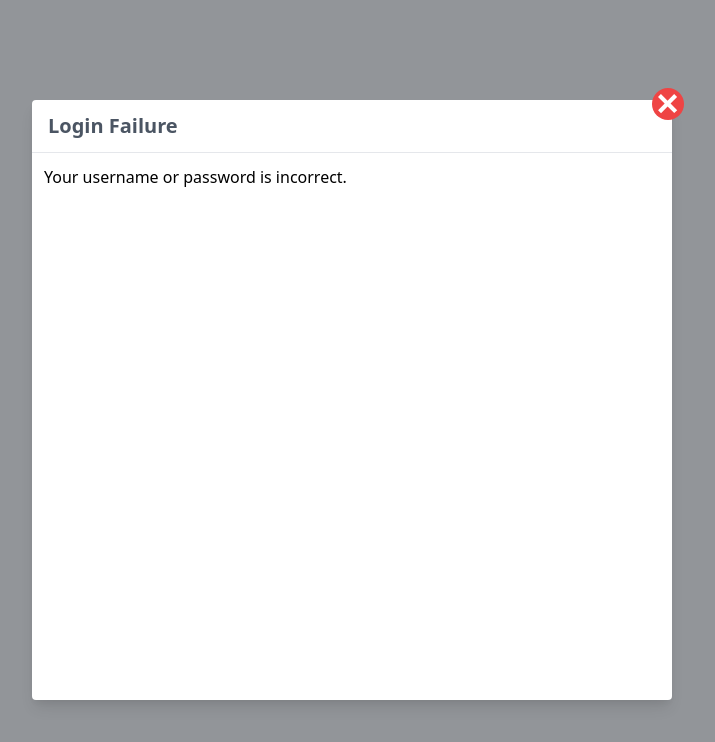
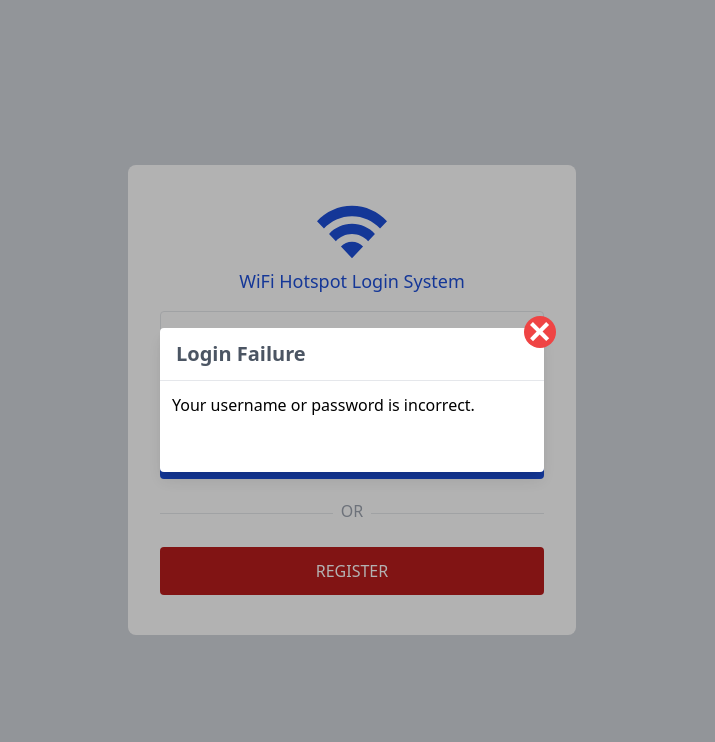
Before and after one commit to nithach2321/INT203_62130500043_Groupwork_SPA, a Vue app: page / in a window 1280 px wide. Both pictures are taken after typing "Sample", "Sample123" into the empty fields and a click on the button "LOGIN". Shown: the top 742 px of the page, without its empty margins (288-1003 px from the left). Built offline with nearby package versions, Linux system fonts and the light colour scheme; data requests are answered from the project's data file.

Commit message:
[complete] complete all view

```diff
--- a/src/components/MyTemplate.vue
+++ b/src/components/MyTemplate.vue
@@ -2,13 +2,23 @@
   <div class=" bg-gray-300">
     <div class="container h-screen">
         <div class="p-8 bg-white rounded-lg max-w-md pb-10">
-            <div class="flex justify-center mb-4 fill-current text-blue-700">
+            <div class="flex justify-center fill-current text-blue-700">
               <svg xmlns="http://www.w3.org/2000/svg" width="70" viewBox="0 0 24 24">
                 <path d="M8.213 16.984c.97-1.028 2.308-1.664 3.787-1.664s2.817.636 3.787 1.664l-3.787 4.016-3.787-4.016zm-1.747-1.854c1.417-1.502 3.373-2.431 5.534-2.431s4.118.929 5.534 2.431l2.33-2.472c-2.012-2.134-4.793-3.454-7.864-3.454s-5.852 1.32-7.864 3.455l2.33 2.471zm-4.078-4.325c2.46-2.609 5.859-4.222 9.612-4.222s7.152 1.613 9.612 4.222l2.388-2.533c-3.071-3.257-7.313-5.272-12-5.272s-8.929 2.015-12 5.272l2.388 2.533z"/>
               </svg>
             </div>
+            <p class="flex justify-center mb-4 text-lg text-blue-700">{{msg}}</p>
             <slot></slot>
         </div>
     </div>
   </div>
 </template>
+
+<script>
+export default {
+  name: 'MyTemplate',
+  props: {
+    msg: String
+  }
+}
+</script>
--- a/src/components/Popover.vue
+++ b/src/components/Popover.vue
@@ -1,13 +1,14 @@
 <template>
     <div v-show="show" class="absolute inset-0 bg-black bg-opacity-30 h-screen w-full flex justify-center items-start md:items-center pt-64 md:pt-0">
-        <div :class="[width, height]" class=" transform relative md:w-1/2 md:h-3/4 bg-white rounded shadow-lg transition-opacity transition-transform duration-300">
+        <div :class="[width, height,mdwidth,mdheight]" class=" transform relative bg-white rounded shadow-lg transition-opacity transition-transform duration-300">
         <button v-on:click="$emit('close-pop','')" class="absolute -top-3 -right-3 bg-red-500 hover:bg-red-600 text-2xl w-8 h-8 rounded-full focus:outline-none text-white">
             <svg class="h-3/5 mx-auto my-auto fill-current text-white" xmlns="http://www.w3.org/2000/svg" viewBox="0 0 24 24"><path d="M24 20.188l-8.315-8.209 8.2-8.282-3.697-3.697-8.212 8.318-8.31-8.203-3.666 3.666 8.321 8.24-8.206 8.313 3.666 3.666 8.237-8.318 8.285 8.203z"/></svg>
         </button>
             <div class="px-4 py-3 border-b border-gray-200">
                 <h2 class="text-xl font-semibold text-gray-600">{{title}}</h2>
             </div>
-            <div class="w-full p-3">{{text}}</div>
+            <div class="w-full p-3">{{text1}}</div>
+            <div class="w-full p-3">{{text2}}</div>
         </div>
     </div>
 </template>
@@ -28,11 +29,23 @@ export default {
         type: String,
         default: 'h-1/2'
     },
+    mdwidth:{
+        type: String,
+        default: 'md:w-1/2'
+    },
+    mdheight:{
+        type: String,
+        default: 'md:h-3/4'
+    },
     title:{
         require: true,
         type: String
     },
-    text:{
+    text1:{
+        require: true,
+        type: String
+    },
+    text2:{
         require: true,
         type: String
     }
--- a/src/views/Login.vue
+++ b/src/views/Login.vue
@@ -1,17 +1,16 @@
 <template>
-  <my-template>
+  <my-template msg="WiFi Hotspot Login System">
     <form @submit.prevent="submitLoginForm">
       <p v-if="loginForm.invalidUsernameInput" class="text-red-500">Please enter your username!</p>
       <input v-model.trim="loginForm.username" type="text" class="inputtextbox" placeholder="Username">
 
       <p v-if="loginForm.invalidPasswordInput" class="text-red-500">Please enter your password!</p>
       <input v-model.trim="loginForm.password" type="password" class="inputtextbox mt-3" placeholder="Password">
-      <div class="flex justify-end items-center mt-2">
-        <a href="#" class="text-gray-400 hover:text-gray-600">Forgot password?</a>
-      </div>
+
       <button class="button bg-blue-700 hover:bg-blue-800">login</button>
     </form>
-    <popover @close-pop="editPopOver()" :show="popOver.show" :width="popOver.width" :height="popOver.height" :title="popOver.title" :text="popOver.text"></popover>
+    <popover @close-pop="editPopOver()" :show="popOver.show" :width="popOver.width" :height="popOver.height"
+    :mdwidth="popOver.mdwidth" :mdheight="popOver.mdheight" :title="popOver.title" :text1="popOver.text1" :text2="popOver.text2"></popover>
     <div class="flex justify-between items-center mt-3">
       <hr class="w-full"> <span class="p-2 text-gray-400 mb-1">OR</span> <hr class="w-full">
     </div>
@@ -41,8 +40,11 @@ export default {
         show: false,
         width: 'w-7/12',
         height: 'h-1/6',
+        mdwidth: 'md:w-96',
+        mdheight: 'md:h-36',
         title: '',
-        text: ''
+        text1: '',
+        text2: '',
       },
       accountDb: 'http://localhost:3000/account'
     }
@@ -65,8 +67,8 @@ export default {
       for(let account of dataAccount){
         if(account.username == this.loginForm.username &&
         account.password == this.loginForm.password){
-          this.editPopOver(true,'Login Successful',`Wellcome ${this.loginForm.username}`)
-
+          this.editPopOver(true,'Login Successful',`Wellcome ${this.loginForm.username}`,'Please wait in 3 second')
+          setInterval(function(){ window.location.replace("http://www.google.com"); return;}, 3000);
           return;
         }
       }
@@ -74,10 +76,11 @@ export default {
       this.editPopOver(true,'Login Failure','Your username or password is incorrect.')
     },
 
-    editPopOver(show = false,title = '',text = ''){
+    editPopOver(show = false,title = '',text1 = '',text2 = ''){
       this.popOver.show = show;
       this.popOver.title = title;
-      this.popOver.text = text;
+      this.popOver.text1 = text1;
+      this.popOver.text2 = text2
     },
 
     async getAccount(){
--- a/src/views/Registration.vue
+++ b/src/views/Registration.vue
@@ -18,12 +18,13 @@
       <p v-if="registerForm.notAcceptTerms" class="text-red-500 ">Please accept the Terms of Service and Privacy Policy</p>
       <input v-model="registerForm.terms" type="checkbox" id="terms" class="mt-3">
       <label for="terms" class="text-gray-700"> I accept to the </label>
-      <span @click="editPopOver(true,'w-10/12','h-1/2','Terms of Service and Privacy Policy','text1')" class="underline">Terms of Service and Privacy Policy</span>
+      <span @click="editPopOver(true,'w-10/12','h-1/2','md:w-1/2','md:h-3/4','Terms of Service and Privacy Policy','text1')" class="underline">Terms of Service and Privacy Policy</span>
 
       <button class="button bg-red-700 hover:bg-red-800">Register</button>
       <p v-if="registerForm.isUserFull" class="text-red-500 ">Sorry, we couldn't register. Please try again later</p>
     </form>
-    <popover @close-pop="editPopOver()" :show="popOver.show" :width="popOver.width" :height="popOver.height" :title="popOver.title" :text="popOver.text"></popover>
+    <popover @close-pop="editPopOver()" :show="popOver.show" :width="popOver.width" :height="popOver.height"
+    :mdwidth="popOver.mdwidth" :mdheight="popOver.mdheight" :title="popOver.title" :text1="popOver.text1" :text2="popOver.text2"></popover>
     <div class="flex justify-between items-center mt-3">
       <hr class="w-full"> <span class="p-2 text-gray-400 mb-1">OR</span>
       <hr class="w-full">
@@ -63,8 +64,11 @@ export default {
         show: false,
         width: '',
         height: '',
+        mdwidth: '',
+        mdheight: '',
         title: '',
-        text: ''
+        text1: '',
+        text2: '',
       },
     }
   },
@@ -128,9 +132,10 @@ export default {
         username: username,
         password: this.registerForm.password
       });
-      this.editPopOver(true,'w-7/12','h-1/6','Register Successfully',
-      `Your Username is: ${username}`)
-      //this.$router.push({ path: '/' })
+      this.editPopOver(true,'w-7/12','h-1/6','md:w-96','md:h-36',
+      'Register Successfully',`Your Username is: ${username}`,'Please wait in 3 second')
+      let myRouter = this.$router;
+      setInterval(function(){myRouter.push({ path: '/' }); return;}, 3000);
     },
 
 
@@ -164,12 +169,15 @@ export default {
       }
     },
 
-    editPopOver(show = false,width = '',height = '',title = '',text = ''){
+    editPopOver(show = false,width = '',height = '',mdwidth = '',mdheight = '',title = '',text1 = '',text2 = ''){
       this.popOver.show = show;
       this.popOver.width = width;
       this.popOver.height = height;
+      this.popOver.mdwidth = mdwidth;
+      this.popOver.mdheight = mdheight;
       this.popOver.title = title;
-      this.popOver.text = text;
+      this.popOver.text1 = text1;
+      this.popOver.text2 = text2;
     },
   }
 }
```
Also changed, not shown: 1 other file (tests, documents, lock files or other folders).
